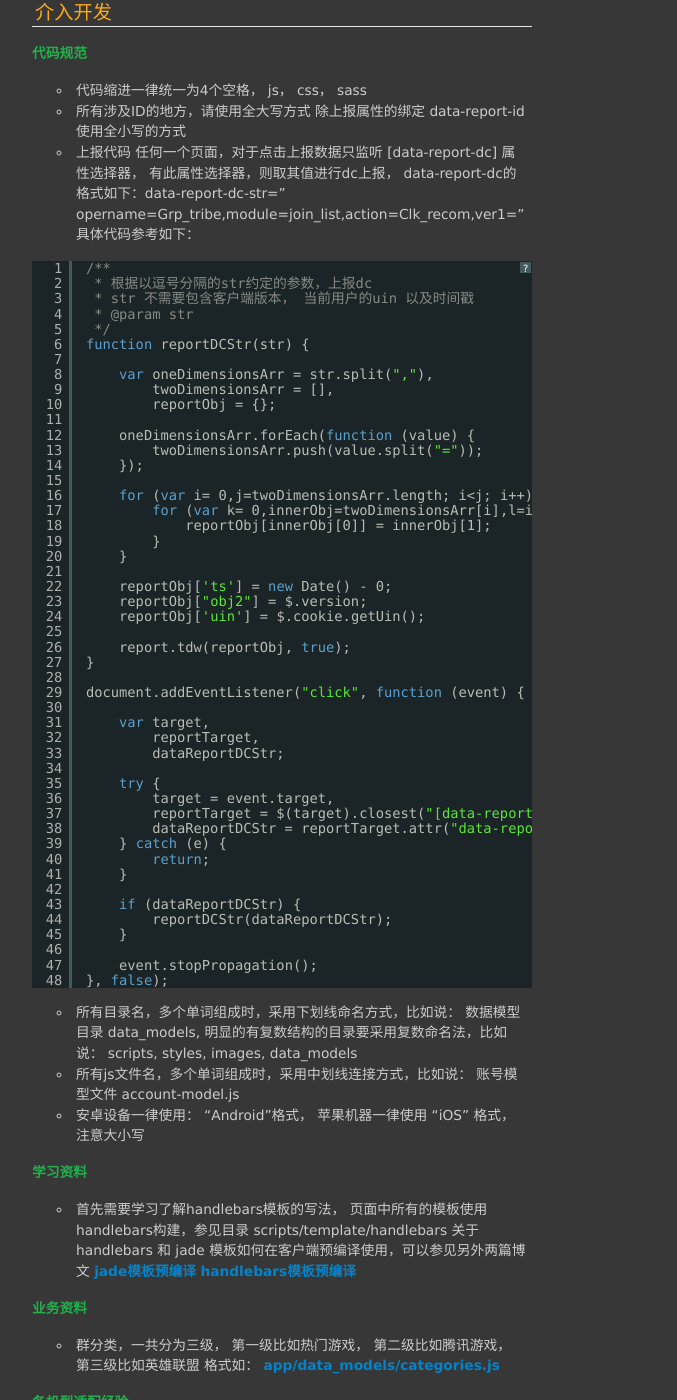
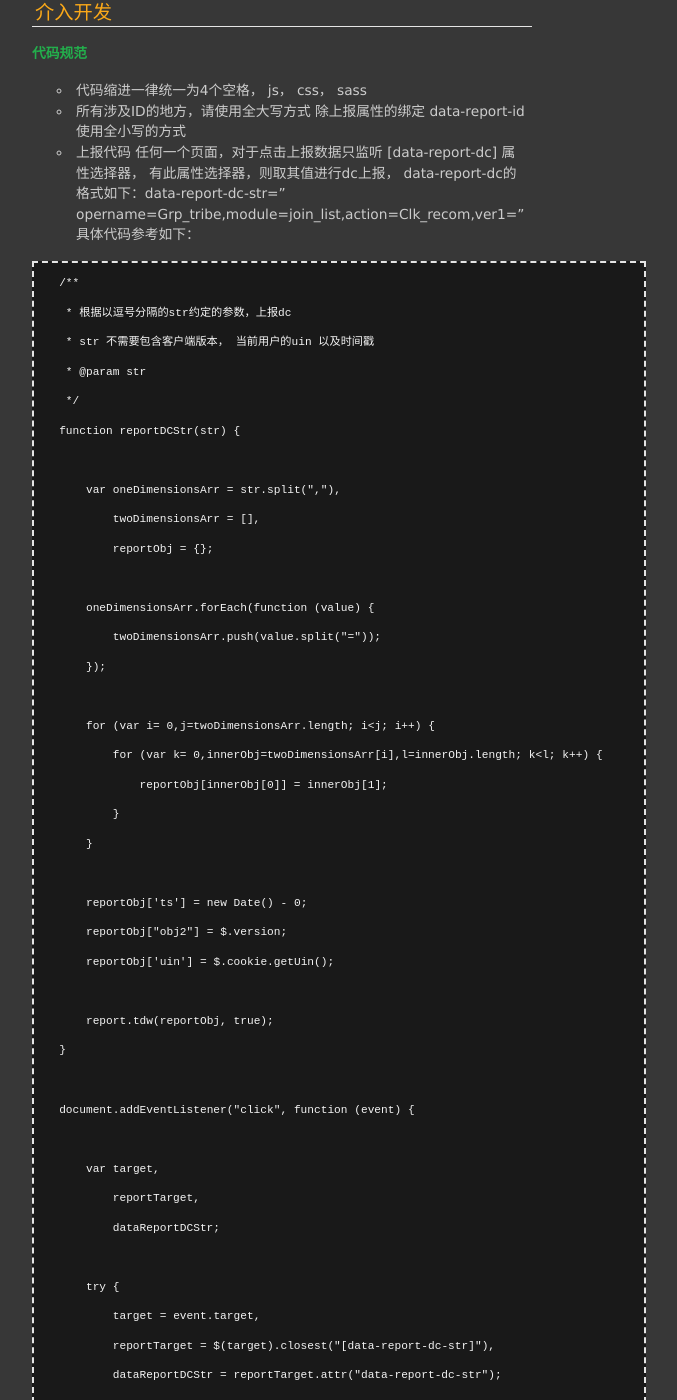
Before and after one commit to materliu/materliu.github.io, a Jekyll site: the page built from all/tencent/_posts/2014-03-19-手Q群查找README.md, in a window 1280 px wide and 1400 px high, scrolled down 4632 px. Shown: the whole window, without its empty margins (273-950 px from the left). Built offline with Jekyll 4.4.1, drawn with Linux system fonts in a browser that asks for light colours; Markdown is read by kramdown in place of the engine named in the settings; some of the changed text lies outside the part shown.

Commit message:
change js code block format

````diff
--- a/all/tencent/_posts/2014-03-19-手Q群查找README.md
+++ b/all/tencent/_posts/2014-03-19-手Q群查找README.md
@@ -172,7 +172,7 @@ http://ars.isd.com/
 + 所有涉及ID的地方，请使用全大写方式 除上报属性的绑定 data-report-id 使用全小写的方式
 + 上报代码 任何一个页面，对于点击上报数据只监听 [data-report-dc] 属性选择器， 有此属性选择器，则取其值进行dc上报， data-report-dc的格式如下：data-report-dc-str="opername=Grp_tribe,module=join_list,action=Clk_recom,ver1={{banner.bid}}" 具体代码参考如下：
 
-<pre class="brush: js">
+```javascript
    /**
     * 根据以逗号分隔的str约定的参数，上报dc
     * str 不需要包含客户端版本， 当前用户的uin 以及时间戳
@@ -221,7 +221,7 @@ http://ars.isd.com/
 
        event.stopPropagation();
    }, false);
-</pre>
+```
 
 + 所有目录名，多个单词组成时，采用下划线命名方式，比如说： 数据模型目录 data_models, 明显的有复数结构的目录要采用复数命名法，比如说： scripts, styles, images, data_models
 + 所有js文件名，多个单词组成时，采用中划线连接方式，比如说： 账号模型文件 account-model.js
````
